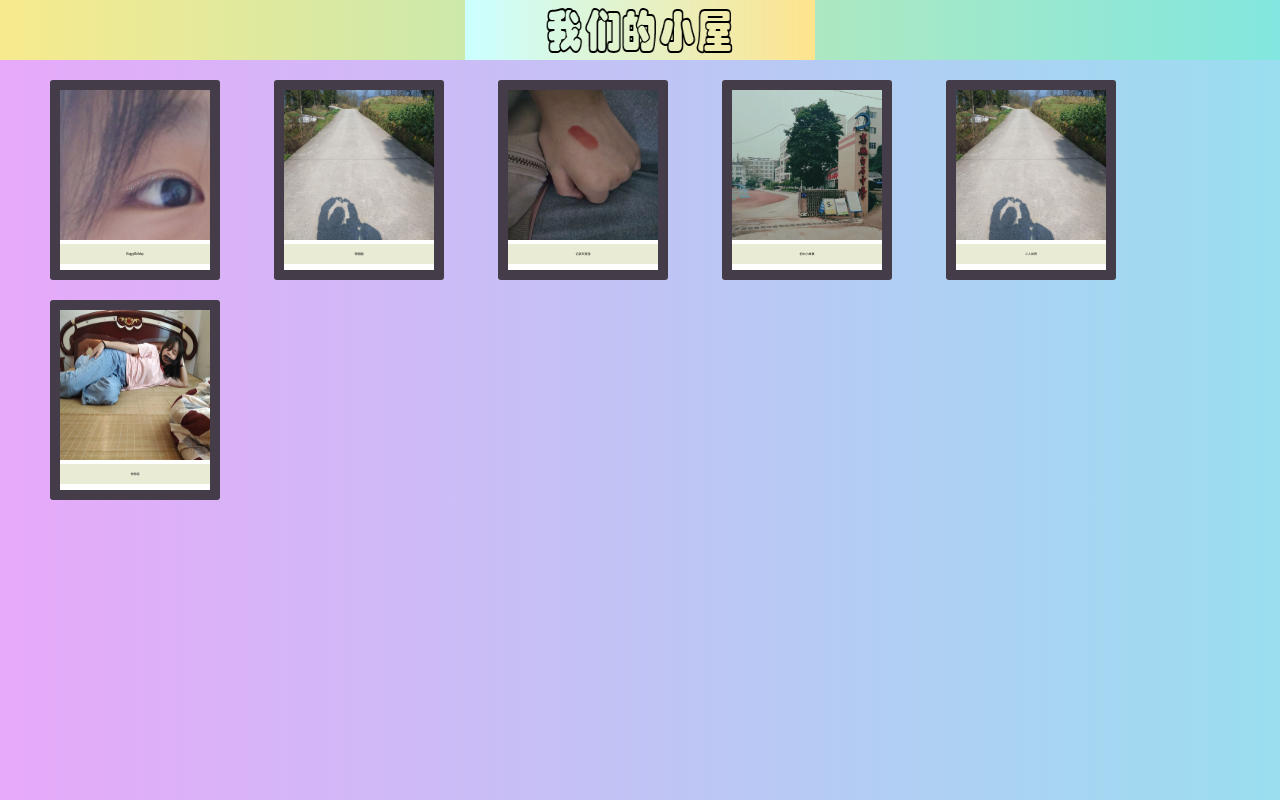
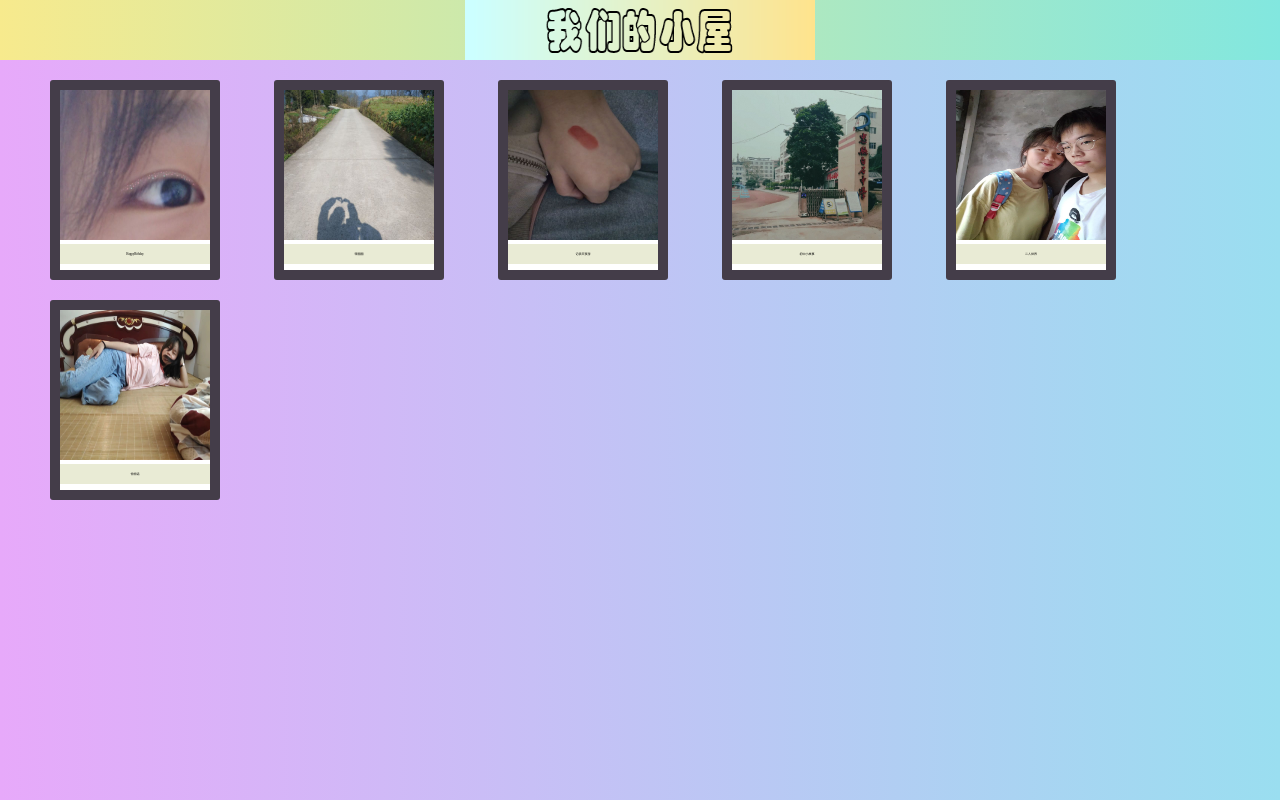
Before and after one commit to lili411/lili411.github.io, a plain HTML site: page 首页.html in a window 1280 px wide. Drawn offline with Linux system fonts and the light colour scheme.

Commit message:
Update 首页.html

```diff
--- a/首页.html
+++ b/首页.html
@@ -88,7 +88,7 @@
 </div>
 <div class="bigbigdiv" id='div5'>
     <div class="bigdiv">
-        <img src="picture/psc (16).jpg">
+        <img src="picture/psc (11).jpg">
         <div class="smalldiv">二人世界</div>
     </div>
 </div>
```
